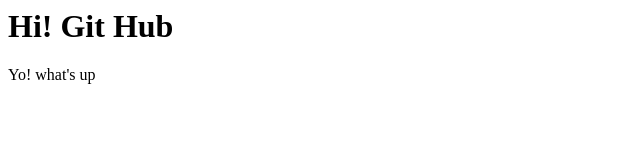
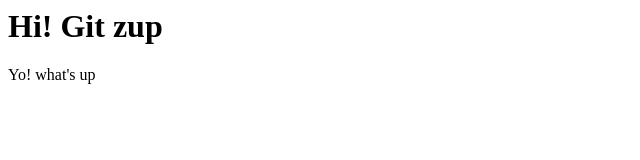
Before and after one commit to sanico2015/RepoTest, a plain HTML site: page index.html in a window 1280 px wide. Shown: the full height of the page, 0-640 px from the left. Drawn offline with Linux system fonts and the light colour scheme.

Commit message:
Third update

```diff
--- a/index.html
+++ b/index.html
@@ -2,7 +2,7 @@
 <html>
 <head><head>
 <body>
-<h1>Hi! Git Hub</h1>
+<h1>Hi! Git zup</h1>
 Yo! what's up
 </body>
 </html>
```
